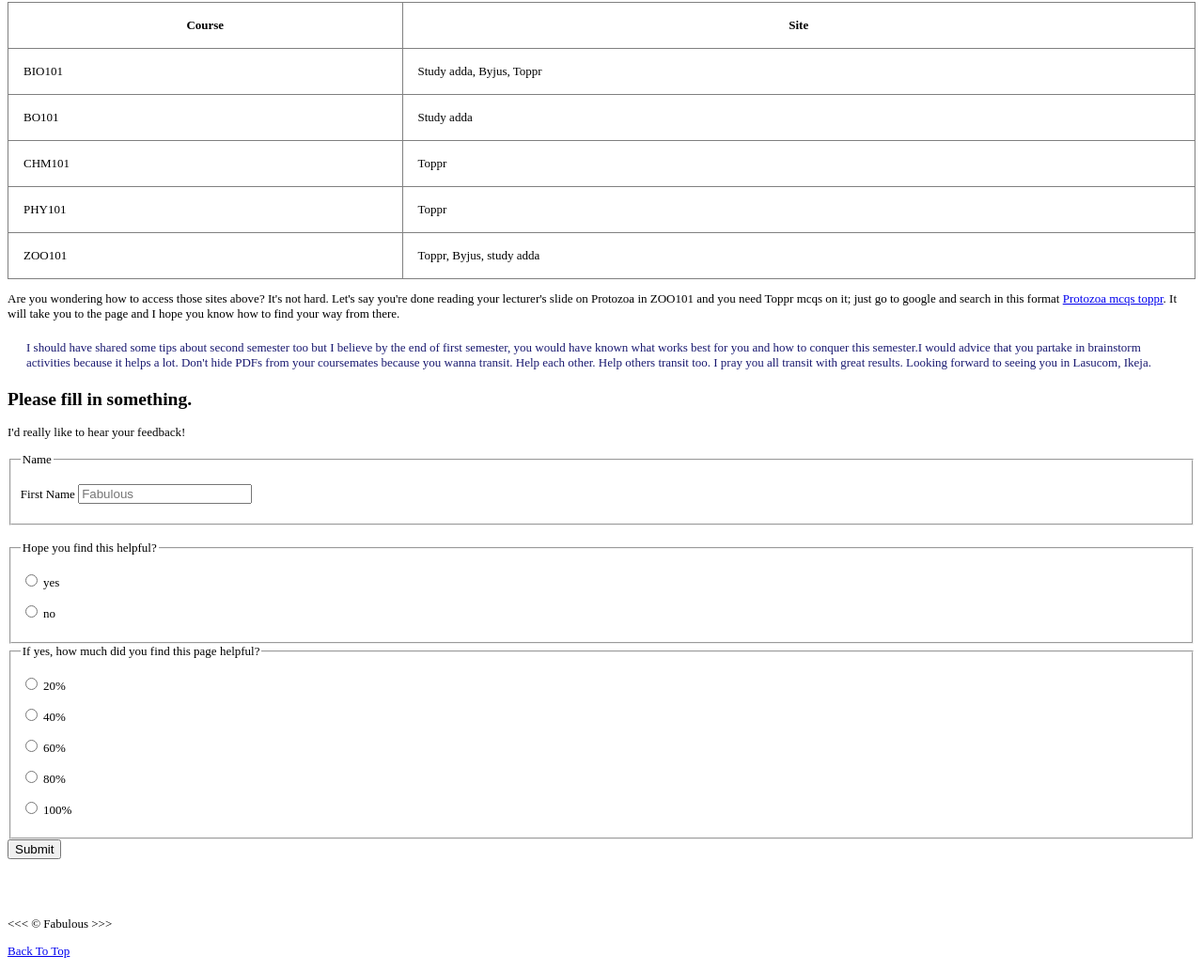
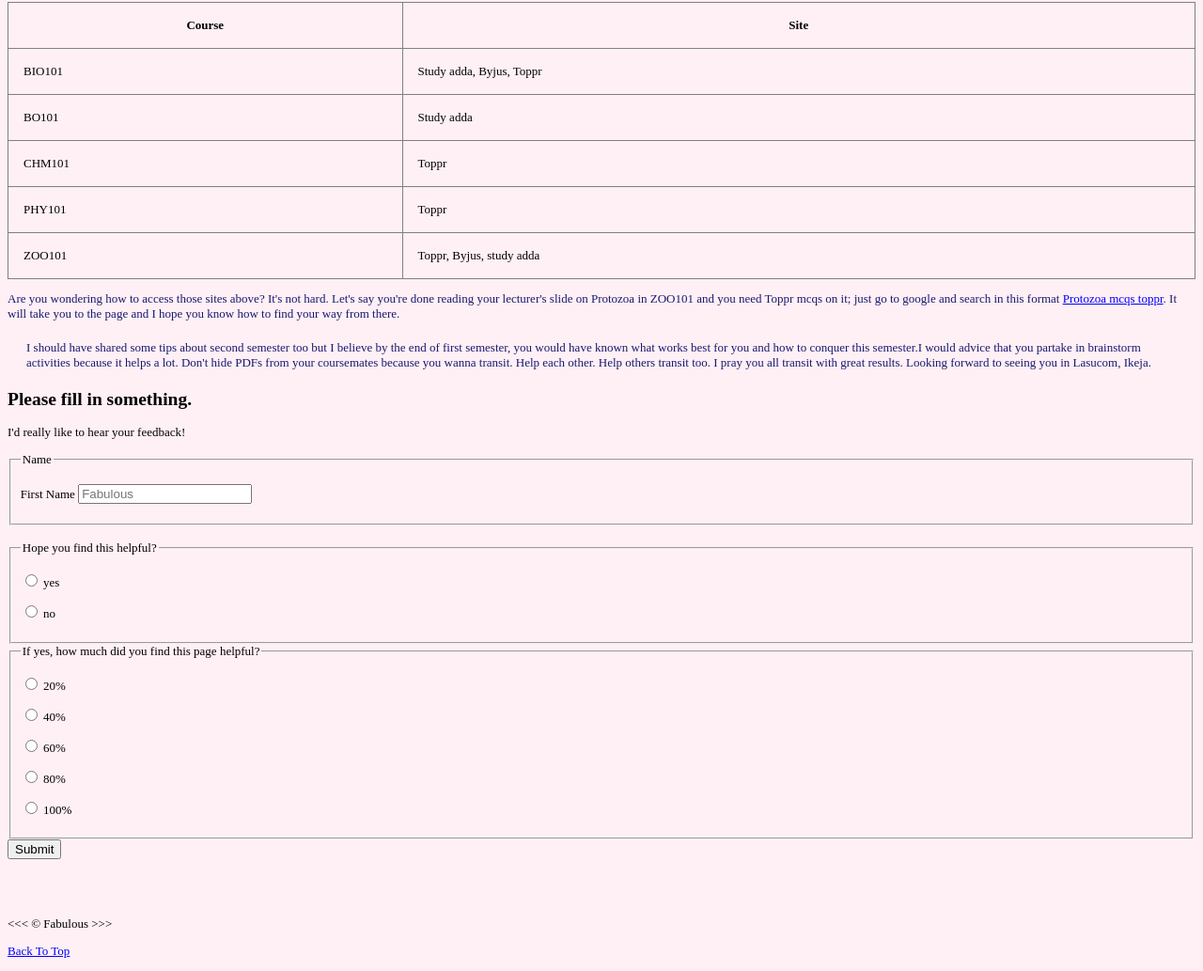
Before and after one commit to Fabulous9999/fabulous9999.github.io, a plain HTML site: page index.html in a window 1280 px wide. Shown: the part 5637-6670 px from the top of the page at 94% size. Drawn offline with Linux system fonts and the light colour scheme.

Commit message:
Update main.css

```diff
--- a/main.css
+++ b/main.css
@@ -68,3 +68,28 @@ img:hover {
     border: 1px solid gray;
     padding: 16px;
 }
+
+body {
+    background-color: lavenderblush;
+}
+
+.linkk {
+    color: midnightblue;
+}
+
+a:link {
+    color: blue;
+}
+
+a:visited {
+    text-decoration: none;
+    color: red;
+}
+
+a:hover {
+    color: green;
+}
+
+a:active {
+    color: rgb(26, 16, 16);
+}
```
